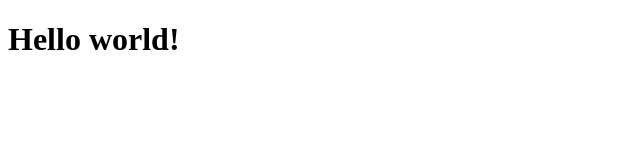
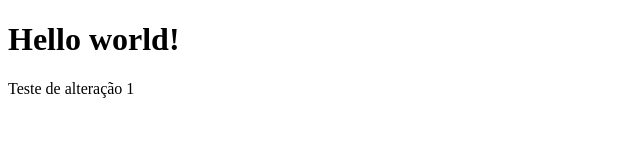
Before and after one commit to jhenrique03/repositorio-awari, a plain HTML site: page index.html in a window 1280 px wide. Shown: the whole page, without its empty margins (0-640 px from the left). Drawn offline with Linux system fonts and the light colour scheme.

Commit message:
Adicionei uma alteração no arquivo index.html

```diff
--- a/index.html
+++ b/index.html
@@ -8,6 +8,7 @@
 
 <body>
   <h1>Hello world!</h1>
+  <p>Teste de alteração 1</p>
 </body>
 
 </html>
```
